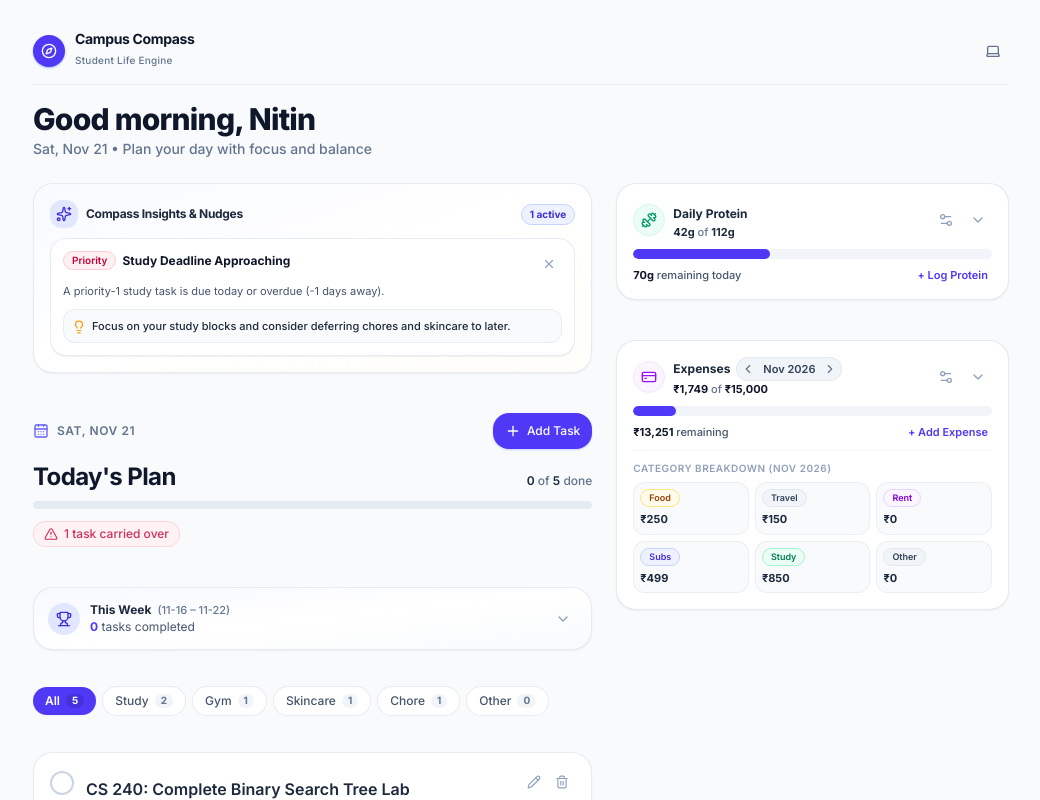
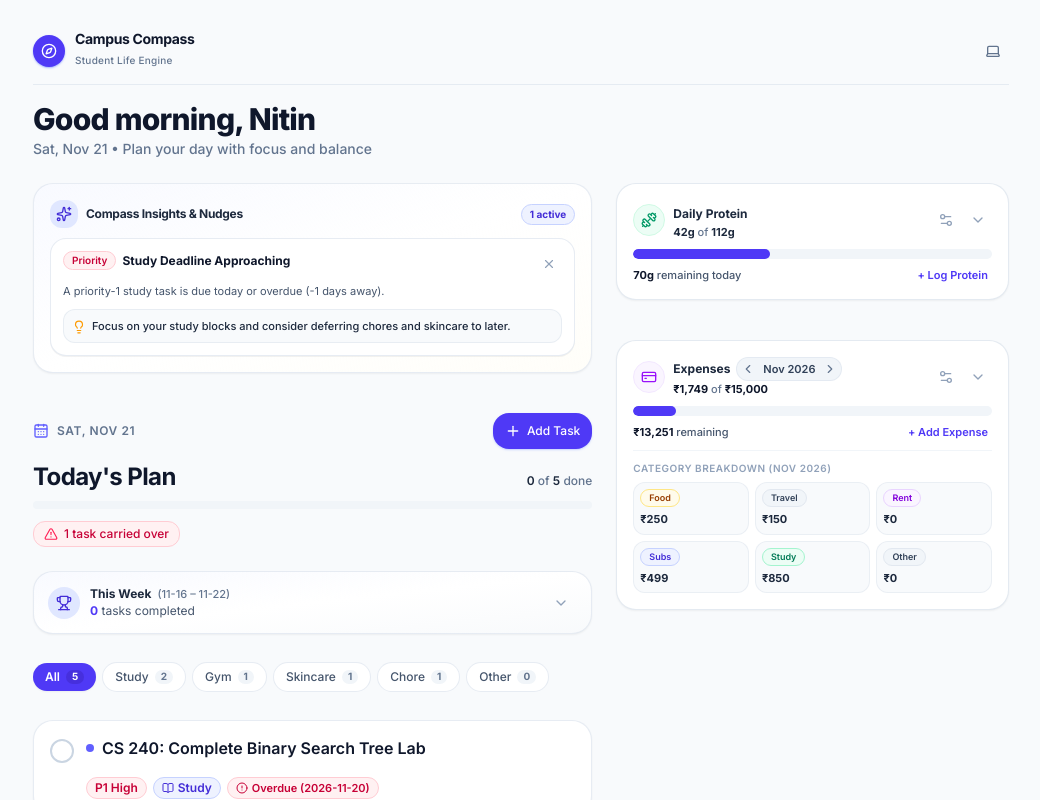
Before and after one commit to nitinbhhardwaj/campus-compass, a React (Vite) app: page / in a window 1280 px wide. Shown: the top 800 px of the page, without its empty margins (119-1159 px from the left). Built offline with nearby package versions, Linux system fonts and the light colour scheme.

Commit message:
feat(ui): redesign task components with animated checkboxes, category dots, and quick actions

```diff
--- a/src/features/tasks/components/CategoryFilter.tsx
+++ b/src/features/tasks/components/CategoryFilter.tsx
@@ -1,5 +1,6 @@
 import React from 'react';
 import { TaskCategory } from '../../../types/task';
+import { Chip } from '../../../components/Chip';
 
 export type CategoryFilterType = TaskCategory | 'all';
 
@@ -27,37 +28,18 @@ export const CategoryFilter: React.FC<CategoryFilterProps> = ({
     <div
       role="group"
       aria-label="Filter tasks by category"
-      className="flex items-center gap-1.5 overflow-x-auto no-scrollbar py-1 mb-4"
+      className="flex items-center gap-1.5 overflow-x-auto no-scrollbar py-1 mb-2"
     >
-      {FILTER_ITEMS.map((item) => {
-        const isSelected = selected === item.value;
-        const count = categoryCounts[item.value] || 0;
-
-        return (
-          <button
-            key={item.value}
-            type="button"
-            onClick={() => onChange(item.value)}
-            aria-pressed={isSelected}
-            className={`flex-shrink-0 inline-flex items-center gap-1.5 px-3 py-1.5 rounded-xl text-xs font-medium transition-all cursor-pointer focus:outline-none focus:ring-2 focus:ring-indigo-500 focus:ring-offset-1 ${
-              isSelected
-                ? 'bg-indigo-600 text-white shadow-xs font-semibold'
-                : 'bg-white text-slate-600 border border-slate-200/80 hover:bg-slate-100 hover:text-slate-900'
-            }`}
-          >
-            <span>{item.label}</span>
-            <span
-              className={`text-[10px] px-1.5 py-0.2 rounded-full font-bold ${
-                isSelected
-                  ? 'bg-indigo-700/80 text-white'
-                  : 'bg-slate-100 text-slate-500'
-              }`}
-            >
-              {count}
-            </span>
-          </button>
-        );
-      })}
+      {FILTER_ITEMS.map((item) => (
+        <Chip
+          key={item.value}
+          isSelected={selected === item.value}
+          count={categoryCounts[item.value] || 0}
+          onClick={() => onChange(item.value)}
+        >
+          {item.label}
+        </Chip>
+      ))}
     </div>
   );
 };
--- a/src/features/tasks/components/TaskItem.tsx
+++ b/src/features/tasks/components/TaskItem.tsx
@@ -1,8 +1,21 @@
 import React from 'react';
-import { Check, Trash2, Repeat, AlertCircle, Pencil, Flame } from 'lucide-react';
+import {
+  Check,
+  Repeat,
+  AlertCircle,
+  Pencil,
+  Trash2,
+  Flame,
+  BookOpen,
+  Dumbbell,
+  Sparkles,
+  CheckCircle,
+  Folder,
+} from 'lucide-react';
 import { Task, TaskCategory, TaskPriority } from '../../../types/task';
 import { Card } from '../../../components/Card';
 import { Badge, BadgeProps } from '../../../components/Badge';
+import { IconButton } from '../../../components/IconButton';
 import { isTaskCompletedOnDate, isTaskOverdue, computeStreak } from '../logic/taskLogic';
 
 interface TaskItemProps {
@@ -13,21 +26,18 @@ interface TaskItemProps {
   onDelete: (id: string) => void;
 }
 
-const CATEGORY_CONFIG: Record<
+const CATEGORY_META: Record<
   TaskCategory,
-  { label: string; variant: BadgeProps['variant'] }
+  { label: string; icon: React.FC<{ className?: string }>; dotColor: string; variant: BadgeProps['variant'] }
 > = {
-  study: { label: 'Study', variant: 'indigo' },
-  gym: { label: 'Gym', variant: 'emerald' },
-  skincare: { label: 'Skincare', variant: 'rose' },
-  chore: { label: 'Chore', variant: 'amber' },
-  other: { label: 'Other', variant: 'slate' },
+  study: { label: 'Study', icon: BookOpen, dotColor: 'bg-indigo-500', variant: 'indigo' },
+  gym: { label: 'Gym', icon: Dumbbell, dotColor: 'bg-emerald-500', variant: 'emerald' },
+  skincare: { label: 'Skincare', icon: Sparkles, dotColor: 'bg-rose-400', variant: 'rose' },
+  chore: { label: 'Chore', icon: CheckCircle, dotColor: 'bg-amber-500', variant: 'amber' },
+  other: { label: 'Other', icon: Folder, dotColor: 'bg-slate-400', variant: 'slate' },
 };
 
-const PRIORITY_CONFIG: Record<
-  TaskPriority,
-  { label: string; variant: BadgeProps['variant'] }
-> = {
+const PRIORITY_META: Record<TaskPriority, { label: string; variant: BadgeProps['variant'] }> = {
   1: { label: 'P1 High', variant: 'rose' },
   2: { label: 'P2 Med', variant: 'amber' },
   3: { label: 'P3 Low', variant: 'slate' },
@@ -42,85 +52,89 @@ export const TaskItem: React.FC<TaskItemProps> = ({
 }) => {
   const isCompleted = isTaskCompletedOnDate(task, today);
   const overdue = isTaskOverdue(task, today);
-  const categoryInfo = CATEGORY_CONFIG[task.category] || CATEGORY_CONFIG.other;
-  const priorityInfo = PRIORITY_CONFIG[task.priority] || PRIORITY_CONFIG[3];
+  const cat = CATEGORY_META[task.category] || CATEGORY_META.other;
+  const prio = PRIORITY_META[task.priority] || PRIORITY_META[3];
   const isRecurring = task.recurrence !== 'none';
   const streak = isRecurring ? computeStreak(task, today) : 0;
+  const CategoryIcon = cat.icon;
 
   return (
     <Card
-      className={`p-3.5 sm:p-4 transition-all duration-150 ${
+      className={`group p-3.5 sm:p-4 transition-all duration-150 ${
         isCompleted
-          ? 'bg-slate-50/80 border-slate-200/60 opacity-65'
+          ? 'bg-slate-50/70 dark:bg-slate-900/40 border-slate-200/60 dark:border-slate-800/60 opacity-60'
           : overdue
-          ? 'border-rose-300 bg-rose-50/20 shadow-xs'
-          : 'hover:border-slate-300'
+          ? 'border-rose-200 dark:border-rose-900/60 bg-rose-50/25 dark:bg-rose-950/20'
+          : 'hover:border-slate-300 dark:hover:border-slate-700'
       }`}
     >
       <div className="flex items-start gap-3">
-        {/* Generous touch target checkbox (min 44px hit area for mobile) */}
+        {/* Custom Animated Checkbox */}
         <button
           type="button"
           onClick={() => onToggle(task.id)}
-          className="relative mt-0.5 flex-shrink-0 flex items-center justify-center w-6 h-6 rounded-lg border-2 transition-all cursor-pointer focus:outline-none focus:ring-2 focus:ring-offset-1 focus:ring-indigo-500 after:content-[''] after:absolute after:-inset-2.5"
-          style={{
-            borderColor: isCompleted ? '#4f46e5' : '#cbd5e1',
-            backgroundColor: isCompleted ? '#4f46e5' : '#ffffff',
-          }}
+          className={`relative mt-0.5 flex-shrink-0 flex items-center justify-center w-6 h-6 rounded-lg border-2 transition-all duration-200 cursor-pointer focus:outline-none focus:ring-2 focus:ring-indigo-500 after:content-[''] after:absolute after:-inset-2 ${
+            isCompleted
+              ? 'bg-indigo-600 border-indigo-600 dark:bg-indigo-500 dark:border-indigo-500'
+              : 'bg-white dark:bg-slate-800 border-slate-300 dark:border-slate-700 hover:border-indigo-400'
+          }`}
           aria-label={isCompleted ? `Mark ${task.title} as incomplete` : `Mark ${task.title} as completed`}
         >
-          {isCompleted && <Check className="w-4 h-4 text-white stroke-[3]" />}
+          {isCompleted && (
+            <Check className="w-3.5 h-3.5 text-white stroke-[3] animate-in zoom-in-75 duration-150" />
+          )}
         </button>
 
-        {/* Task Content */}
+        {/* Task Details */}
         <div className="flex-1 min-w-0">
-          <div className="flex items-baseline justify-between gap-2">
+          <div className="flex items-start justify-between gap-2">
+            <div className="flex items-center gap-2 flex-wrap">
+              {/* Category Dot */}
+              <span className={`w-2 h-2 rounded-full ${cat.dotColor} flex-shrink-0`} aria-hidden="true" />
+
               <h3
-              className={`text-sm sm:text-base font-semibold leading-snug break-words transition-colors ${
+                className={`text-sm sm:text-base leading-snug break-words transition-all duration-150 ${
                   isCompleted
-                  ? 'line-through text-slate-400 font-normal'
-                  : 'text-slate-800'
+                    ? 'line-through text-slate-400 dark:text-slate-500 font-normal'
+                    : 'text-slate-900 dark:text-slate-100 font-semibold'
                 }`}
               >
                 {task.title}
               </h3>
+            </div>
 
-            {/* Quick Actions (Edit & Delete) */}
-            <div className="flex items-center gap-0.5 flex-shrink-0">
-              <button
-                type="button"
+            {/* Hover / Swipe Action Buttons */}
+            <div className="flex items-center gap-0.5 flex-shrink-0 opacity-80 sm:opacity-0 sm:group-hover:opacity-100 transition-opacity">
+              <IconButton
                 onClick={() => onEdit(task)}
-                className="p-1.5 text-slate-400 hover:text-indigo-600 rounded-lg hover:bg-indigo-50 transition-colors cursor-pointer focus:outline-none focus:ring-2 focus:ring-indigo-500"
                 aria-label={`Edit task ${task.title}`}
+                size="sm"
+                variant="ghost"
               >
                 <Pencil className="w-3.5 h-3.5" />
-              </button>
-              <button
-                type="button"
+              </IconButton>
+              <IconButton
                 onClick={() => onDelete(task.id)}
-                className="p-1.5 text-slate-400 hover:text-rose-600 rounded-lg hover:bg-rose-50 transition-colors cursor-pointer focus:outline-none focus:ring-2 focus:ring-rose-500"
                 aria-label={`Delete task ${task.title}`}
+                size="sm"
+                variant="danger"
               >
                 <Trash2 className="w-3.5 h-3.5" />
-              </button>
+              </IconButton>
             </div>
           </div>
 
-          {/* Badges Metadata Row */}
+          {/* Badges & Meta Row */}
           <div className="flex flex-wrap items-center gap-1.5 mt-2">
-            {/* Priority Badge */}
-            <Badge variant={priorityInfo.variant}>
-              {priorityInfo.label}
+            <Badge variant={prio.variant}>{prio.label}</Badge>
+            <Badge variant={cat.variant} className="flex items-center gap-1">
+              <CategoryIcon className="w-3 h-3" />
+              <span>{cat.label}</span>
             </Badge>
 
-            {/* Category Badge */}
-            <Badge variant={categoryInfo.variant}>
-              {categoryInfo.label}
-            </Badge>
-
-            {/* Recurrence Indicator */}
+            {/* Recurrence Pill */}
             {isRecurring && (
-              <span className="inline-flex items-center gap-1 text-[11px] font-medium text-slate-500 bg-slate-100 px-2 py-0.5 rounded-full border border-slate-200">
+              <span className="inline-flex items-center gap-1 text-[11px] font-medium text-slate-500 dark:text-slate-400 bg-slate-100 dark:bg-slate-800 px-2 py-0.5 rounded-full border border-slate-200 dark:border-slate-700">
                 <Repeat className="w-3 h-3 text-slate-400" />
                 {task.recurrence === 'daily' ? 'Daily' : 'Weekly'}
               </span>
@@ -131,8 +145,8 @@ export const TaskItem: React.FC<TaskItemProps> = ({
               <span
                 className={`inline-flex items-center gap-1 text-[11px] font-bold px-2 py-0.5 rounded-full border ${
                   streak > 0
-                    ? 'bg-amber-50 text-amber-700 border-amber-200'
-                    : 'bg-slate-100 text-slate-400 border-slate-200'
+                    ? 'bg-amber-50 dark:bg-amber-950/50 text-amber-700 dark:text-amber-300 border-amber-200 dark:border-amber-800/80'
+                    : 'bg-slate-100 dark:bg-slate-800 text-slate-400 dark:text-slate-500 border-slate-200 dark:border-slate-700'
                 }`}
                 title={`Current streak: ${streak} ${task.recurrence === 'daily' ? 'day(s)' : 'week(s)'}`}
               >
@@ -141,9 +155,9 @@ export const TaskItem: React.FC<TaskItemProps> = ({
               </span>
             )}
 
-            {/* Overdue Warning */}
+            {/* Overdue Alert Badge */}
             {overdue && (
-              <span className="inline-flex items-center gap-1 text-[11px] font-semibold text-rose-700 bg-rose-50 px-2 py-0.5 rounded-full border border-rose-200">
+              <span className="inline-flex items-center gap-1 text-[11px] font-semibold text-rose-700 dark:text-rose-300 bg-rose-50 dark:bg-rose-950/50 px-2 py-0.5 rounded-full border border-rose-200 dark:border-rose-900/60">
                 <AlertCircle className="w-3 h-3" />
                 Overdue ({task.dueDate})
               </span>
--- a/src/features/tasks/components/TodayHeader.tsx
+++ b/src/features/tasks/components/TodayHeader.tsx
@@ -1,6 +1,7 @@
 import React from 'react';
 import { Plus, AlertTriangle, CalendarDays, CheckCircle2 } from 'lucide-react';
 import { Button } from '../../../components/Button';
+import { ProgressBar } from '../../../components/ProgressBar';
 import { formatDisplayDate } from '../../../lib/dateUtils';
 
 interface TodayHeaderProps {
@@ -21,17 +22,17 @@ export const TodayHeader: React.FC<TodayHeaderProps> = ({
   onOpenAddModal,
 }) => {
   return (
-    <header className="mb-6">
+    <header className="mb-2">
       {/* Date & Quick Add Row */}
       <div className="flex items-center justify-between gap-3 mb-3">
-        <div className="flex items-center gap-2 text-slate-500 text-xs font-semibold uppercase tracking-wider">
+        <div className="flex items-center gap-2 text-slate-500 dark:text-slate-400 text-xs font-semibold uppercase tracking-wider">
           <CalendarDays className="w-4 h-4 text-indigo-500" />
           <span>{formatDisplayDate(today)}</span>
         </div>
         <Button
           onClick={onOpenAddModal}
           size="sm"
-          className="shadow-sm shadow-indigo-200"
+          className="shadow-xs shadow-indigo-200 dark:shadow-none"
           aria-label="Add new task"
         >
           <Plus className="w-4 h-4" />
@@ -40,28 +41,23 @@ export const TodayHeader: React.FC<TodayHeaderProps> = ({
       </div>
 
       <div className="flex items-baseline justify-between mb-2">
-        <h1 className="text-2xl font-bold tracking-tight text-slate-900">
+        <h2 className="text-xl sm:text-2xl font-bold tracking-tight text-slate-900 dark:text-slate-100">
           Today's Plan
-        </h1>
-        <div className="text-xs font-medium text-slate-500">
-          <span className="font-semibold text-slate-800">{completedTasks}</span> of{' '}
-          <span className="font-semibold text-slate-800">{totalTasks}</span> done
+        </h2>
+        <div className="text-xs font-medium text-slate-500 dark:text-slate-400">
+          <span className="font-semibold text-slate-800 dark:text-slate-200">{completedTasks}</span> of{' '}
+          <span className="font-semibold text-slate-800 dark:text-slate-200">{totalTasks}</span> done
         </div>
       </div>
 
-      {/* Progress Bar */}
-      <div className="w-full bg-slate-200/80 h-2 rounded-full overflow-hidden mb-3">
-        <div
-          className="bg-indigo-600 h-full rounded-full transition-all duration-300 ease-out"
-          style={{ width: `${completionPercentage}%` }}
-        />
-      </div>
+      {/* Modern Progress Bar */}
+      <ProgressBar percent={completionPercentage} className="mb-3" />
 
       {/* Status Badges Row (Overdue Alert & All Done Celebration) */}
       <div className="flex flex-wrap items-center gap-2">
         {overdueCount > 0 && (
-          <div className="inline-flex items-center gap-1.5 px-2.5 py-1 rounded-lg bg-rose-50 text-rose-700 text-xs font-medium border border-rose-200 animate-pulse">
-            <AlertTriangle className="w-3.5 h-3.5" />
+          <div className="inline-flex items-center gap-1.5 px-2.5 py-1 rounded-lg bg-rose-50 dark:bg-rose-950/50 text-rose-700 dark:text-rose-300 text-xs font-medium border border-rose-200 dark:border-rose-900/60">
+            <AlertTriangle className="w-3.5 h-3.5 text-rose-500" />
             <span>
               {overdueCount} {overdueCount === 1 ? 'task' : 'tasks'} carried over
             </span>
@@ -69,8 +65,8 @@ export const TodayHeader: React.FC<TodayHeaderProps> = ({
         )}
 
         {totalTasks > 0 && completedTasks === totalTasks && (
-          <div className="inline-flex items-center gap-1.5 px-2.5 py-1 rounded-lg bg-emerald-50 text-emerald-700 text-xs font-medium border border-emerald-200">
-            <CheckCircle2 className="w-3.5 h-3.5" />
+          <div className="inline-flex items-center gap-1.5 px-2.5 py-1 rounded-lg bg-emerald-50 dark:bg-emerald-950/50 text-emerald-700 dark:text-emerald-300 text-xs font-medium border border-emerald-200 dark:border-emerald-900/60">
+            <CheckCircle2 className="w-3.5 h-3.5 text-emerald-500" />
             <span>All tasks completed! Great work today.</span>
           </div>
         )}
--- a/src/features/tasks/components/WeeklySummaryCard.tsx
+++ b/src/features/tasks/components/WeeklySummaryCard.tsx
@@ -4,6 +4,7 @@ import { Card } from '../../../components/Card';
 import { Badge, BadgeProps } from '../../../components/Badge';
 import { ChevronDown, ChevronUp, Trophy } from 'lucide-react';
 import { TaskCategory } from '../../../types/task';
+import { IconButton } from '../../../components/IconButton';
 
 interface WeeklySummaryCardProps {
   summary: WeeklySummary;
@@ -30,21 +31,21 @@ export const WeeklySummaryCard: React.FC<WeeklySummaryCardProps> = ({
   const [isExpanded, setIsExpanded] = useState(false);
 
   return (
-    <Card className="p-3.5 mb-4 bg-gradient-to-br from-indigo-50/50 via-white to-slate-50 border-indigo-100/80">
+    <Card className="p-3.5 mb-2 bg-gradient-to-br from-indigo-50/40 via-white to-slate-50 dark:from-slate-900 dark:via-slate-900/90 dark:to-indigo-950/20 border-indigo-100/80 dark:border-indigo-950/60">
       <div className="flex items-center justify-between">
         <div className="flex items-center gap-2.5">
-          <div className="w-8 h-8 rounded-xl bg-indigo-100 text-indigo-700 flex items-center justify-center flex-shrink-0">
+          <div className="w-8 h-8 rounded-xl bg-indigo-100 dark:bg-indigo-950/70 text-indigo-700 dark:text-indigo-400 flex items-center justify-center flex-shrink-0">
             <Trophy className="w-4 h-4" />
           </div>
           <div>
             <div className="flex items-baseline gap-1.5">
-              <span className="text-xs font-bold text-slate-800">This Week</span>
-              <span className="text-[11px] text-slate-500 font-medium">
+              <span className="text-xs font-bold text-slate-800 dark:text-slate-200">This Week</span>
+              <span className="text-[11px] text-slate-500 dark:text-slate-400 font-medium">
                 ({weekStart.slice(5)} – {weekEnd.slice(5)})
               </span>
             </div>
-            <p className="text-xs text-slate-600">
-              <span className="font-bold text-indigo-600">
+            <p className="text-xs text-slate-600 dark:text-slate-400">
+              <span className="font-bold text-indigo-600 dark:text-indigo-400">
                 {summary.totalCompleted}
               </span>{' '}
               {summary.totalCompleted === 1 ? 'task completed' : 'tasks completed'}
@@ -52,19 +53,19 @@ export const WeeklySummaryCard: React.FC<WeeklySummaryCardProps> = ({
           </div>
         </div>
 
-        <button
+        <IconButton
           onClick={() => setIsExpanded(!isExpanded)}
-          className="p-1.5 text-slate-400 hover:text-slate-600 rounded-lg hover:bg-slate-100 transition-colors cursor-pointer"
-          aria-expanded={isExpanded}
           aria-label={isExpanded ? 'Collapse weekly breakdown' : 'Expand weekly breakdown'}
+          size="sm"
+          variant="ghost"
         >
           {isExpanded ? <ChevronUp className="w-4 h-4" /> : <ChevronDown className="w-4 h-4" />}
-        </button>
+        </IconButton>
       </div>
 
       {isExpanded && (
-        <div className="mt-3 pt-3 border-t border-indigo-100/60">
-          <div className="text-[11px] font-semibold text-slate-500 mb-2 uppercase tracking-wider">
+        <div className="mt-3 pt-3 border-t border-indigo-100/60 dark:border-slate-800">
+          <div className="text-[11px] font-semibold text-slate-500 dark:text-slate-400 mb-2 uppercase tracking-wider">
             Completed by Category
           </div>
           <div className="grid grid-cols-2 sm:grid-cols-3 gap-2">
@@ -74,10 +75,10 @@ export const WeeklySummaryCard: React.FC<WeeklySummaryCardProps> = ({
               return (
                 <div
                   key={cat}
-                  className="flex items-center justify-between px-2.5 py-1.5 rounded-lg bg-white border border-slate-200/60 shadow-2xs"
+                  className="flex items-center justify-between px-2.5 py-1.5 rounded-lg bg-white dark:bg-slate-800 border border-slate-200/60 dark:border-slate-700 shadow-2xs"
                 >
                   <Badge variant={meta.variant}>{meta.label}</Badge>
-                  <span className="text-xs font-bold text-slate-700">{count}</span>
+                  <span className="text-xs font-bold text-slate-700 dark:text-slate-200">{count}</span>
                 </div>
               );
             })}
```
Also changed, not shown: src/features/tasks/components/TaskForm.tsx (+16 -16 lines), src/features/tasks/components/TaskList.tsx (+22 -36 lines). Lines whose indentation alone changed are shown as unchanged.
